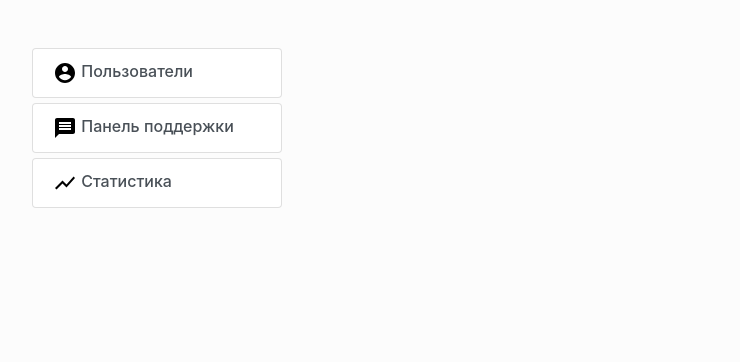
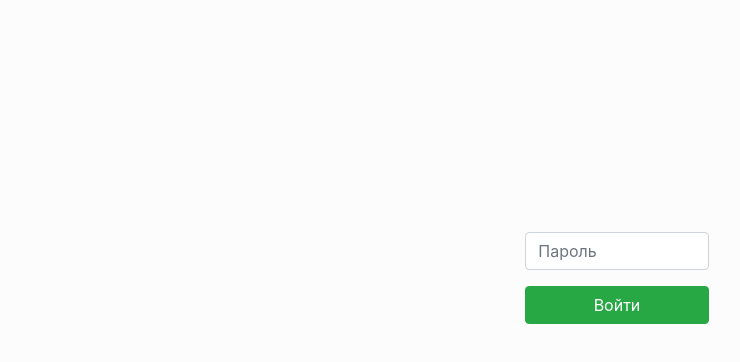
Before and after one commit to Eeenkeeei/adminpanel, a React (Create React App) app: page / in a window 1280 px wide. Shown: the top 362 px of the page, without its empty margins (23-763 px from the left). Built offline with nearby package versions, Linux system fonts and the light colour scheme.

Commit message:
авторизация при входе

```diff
--- /dev/null
+++ b/src/PasswordForm/PasswordForm.js
@@ -0,0 +1,63 @@
+import React, {Component} from 'react';
+import {Form, Button} from "react-bootstrap";
+import App from '../App';
+import Question from "../model/Question";
+import User from "../model/User";
+export default class PasswordForm extends Component {
+    state = {
+        isConfirmed: false,
+        password: ''
+    };
+
+    handlerLoginForm = (event) =>{
+        event.preventDefault();
+        fetch("http://localhost:7777/confirmAdminPassword", {
+            method: 'POST',
+            headers: {'Content-Type': 'application/json'},
+            body: JSON.stringify({
+                "password": this.state.password
+            })
+        })
+            .then(res => res.json())
+            .then(
+                (result) => {
+                    if (result === 'confirm'){
+                        this.setState({
+                            isConfirmed: true
+                        });
+                    }
+                },
+                (error) => {
+                    console.log(error)
+                }
+            );
+
+
+    };
+
+    handleChange = (event) => {
+        const value = event.target.value;
+        this.setState({
+            password: value
+        });
+
+    };
+
+    render(){
+
+        let body =  <Form  className="col-2 mx-auto" style={{marginTop: 200}}>
+            <Form.Group>
+                <Form.Control placeholder="Пароль" type="password" value={this.state.password} onChange={this.handleChange}/>
+            </Form.Group>
+            <Button variant="success" type="submit" className="btn-block" onClick={this.handlerLoginForm}>
+                Войти
+            </Button>
+        </Form>;
+        {this.state.isConfirmed ? body = <App/> : body = body}
+        return(
+            <div>
+                {body}
+            </div>
+        )
+    }
+}
--- a/src/index.js
+++ b/src/index.js
@@ -4,10 +4,10 @@ import './index.css';
 import App from './App';
 import * as serviceWorker from './serviceWorker';
 import {BrowserRouter} from "react-router-dom";
-
+import PasswordForm from "./PasswordForm/PasswordForm"
 ReactDOM.render((
     <BrowserRouter>
-        <App />
+        <PasswordForm/>
     </BrowserRouter>
 ), document.getElementById('root'));
 
```
Also changed, not shown: 13 other files (tests, documents, lock files or other folders).
